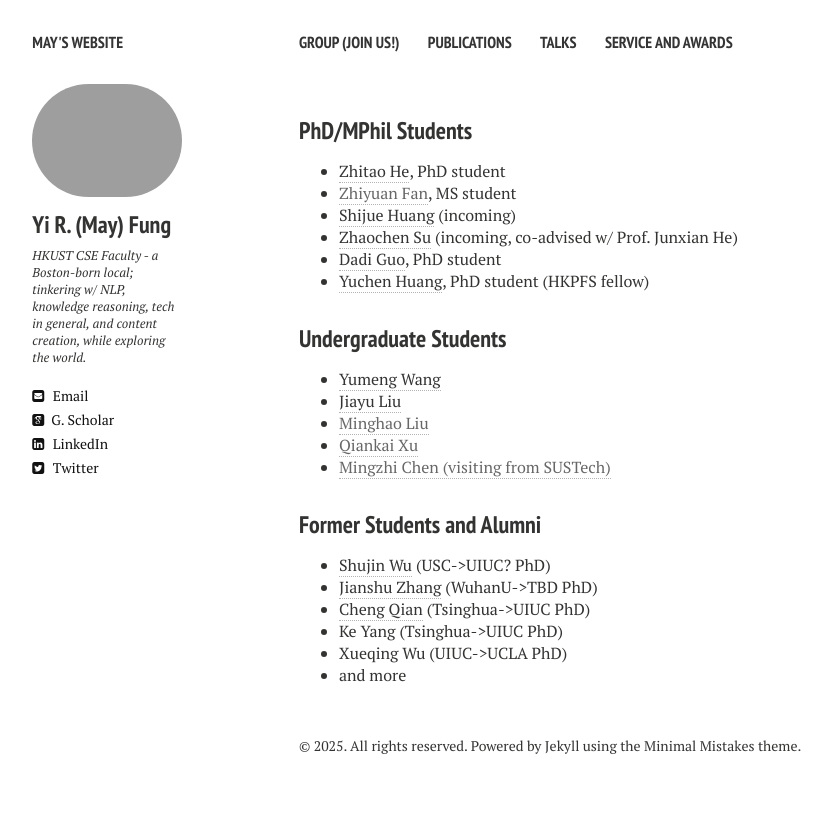
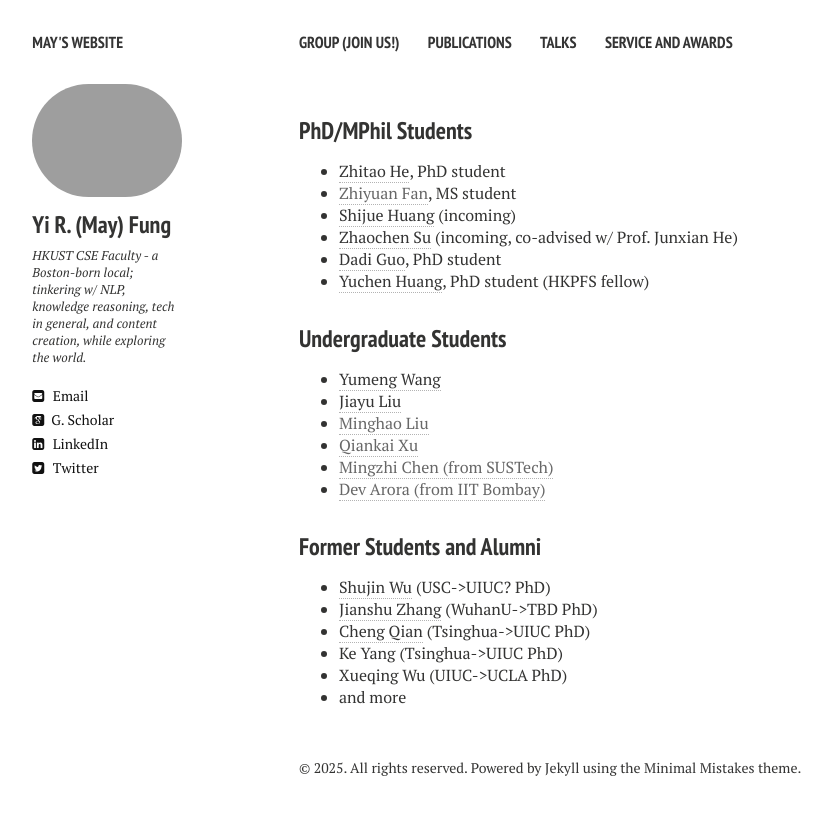
Before and after one commit to mayrfung/mayrfung.github.io, a Jekyll site: the page built from group.md, in a window 1280 px wide. Shown: the top 815 px of the page, without its empty margins (21-853 px from the left). Built offline with Jekyll 4.4.1, drawn with Linux system fonts in a browser that asks for light colours; nearby versions of some CDN libraries.

Commit message:
Update group.html

```diff
--- a/_layouts/group.html
+++ b/_layouts/group.html
@@ -55,7 +55,8 @@
   <li><a href="https://scholar.google.cz/citations?user=PIQxhfMAAAAJ" target="_blank">Jiayu Liu</a> </li>
   <li><a href="" target="_blank">Minghao Liu</a> </li>
   <li><a href="" target="_blank">Qiankai Xu</a> </li>
-  <li><a href="" target="_blank">Mingzhi Chen (visiting from SUSTech)</a> </li>
+  <li><a href="" target="_blank">Mingzhi Chen (from SUSTech)</a> </li>
+  <li><a href="" target="_blank">Dev Arora (from IIT Bombay)</a> </li>
 </ul>
 
 <h3 style="margin-bottom:0px;padding-top:10px;">Former Students and Alumni</h3>
```
